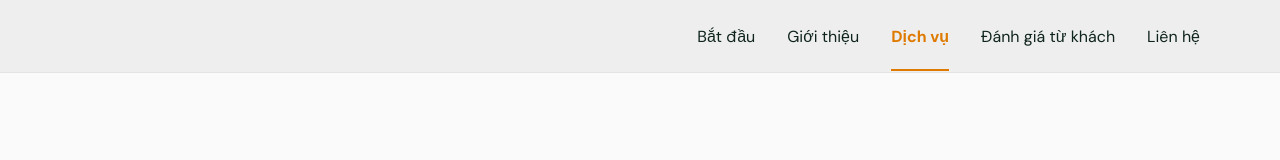
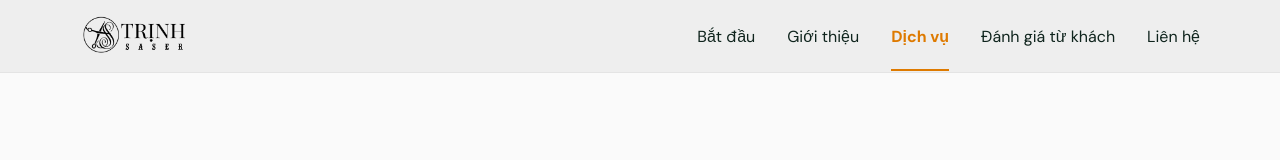
Before and after one commit to NTV-gnouv/Ladingpagehairsalon, a plain HTML site: page index.html in a window 1280 px wide. Shown: the top 160 px of the page. Drawn offline with nearby package versions, Linux system fonts and the light colour scheme; files whose address does not match are found by name; a web font is replaced by a local one.

Commit message:
lần 13

```diff
--- a/index.html
+++ b/index.html
@@ -35,7 +35,7 @@
 <body>
   <header id="header">
     <nav class="container">
-      <img src="assets/fotos/LOGO.png" alt="" srcset="" class="logo">
+      <img src="assets/fotos/logo1.png" alt="" srcset="" class="logo">
       <!-- menu -->
       <div class="menu">
         <ul class="grid">
--- a/style.css
+++ b/style.css
@@ -152,7 +152,7 @@
 
   /* LOGO*/
   .logo {
-    width: 160px;
+    width: 110px;
   }
   .logo span {
     color: var(--base-color);
```
